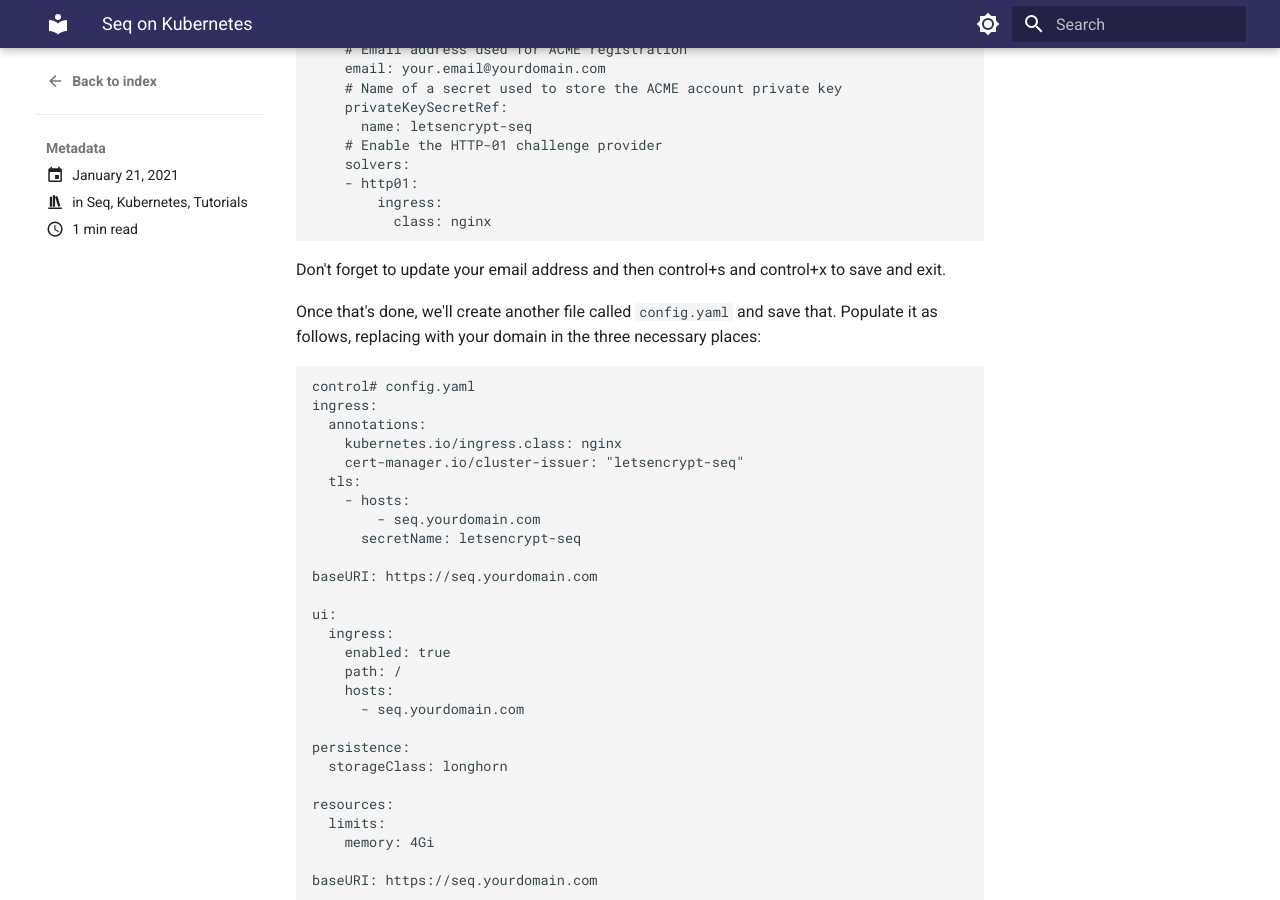
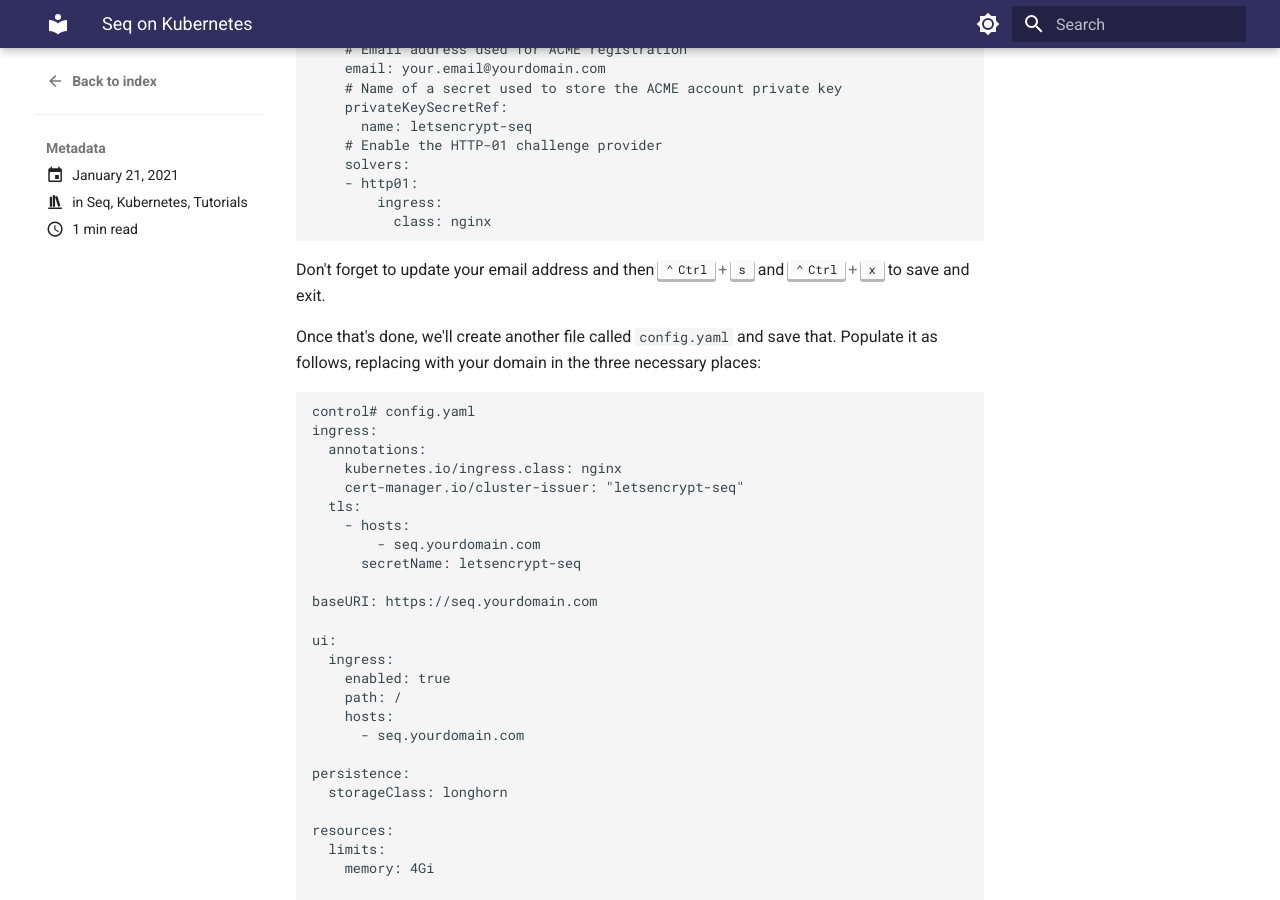
Before and after one commit to jabbermouth/blog, an MkDocs documentation site: the page built from docs/blog/posts/2021-01-21-Seq-on-Kubernetes.md, in a window 1280 px wide and 900 px high, scrolled down 639 px. Built offline with MkDocs 1.6.1 and Material for MkDocs 9.7.7, drawn with Linux system fonts in a browser that asks for light colours.

````diff
--- a/docs/blog/posts/2021-01-21-Seq-on-Kubernetes.md
+++ b/docs/blog/posts/2021-01-21-Seq-on-Kubernetes.md
@@ -43,7 +43,7 @@ spec:
           class: nginx
 ```
 
-Don't forget to update your email address and then control+s and control+x to save and exit.
+Don't forget to update your email address and then ++ctrl+"s"++ and ++ctrl+"x"++ to save and exit.
 
 Once that's done, we'll create another file called `config.yaml` and save that. Populate it as follows, replacing with your domain in the three necessary places:
 
--- a/mkdocs.yml
+++ b/mkdocs.yml
@@ -46,6 +46,7 @@ markdown_extensions:
   - pymdownx.emoji:
       emoji_index: !!python/name:material.extensions.emoji.twemoji
       emoji_generator: !!python/name:material.extensions.emoji.to_svg
+  - pymdownx.keys
 
 extra:
   analytics:
````
Also changed, not shown: docs/blog/posts/2021-01-21-Adding-Serilog-to-an-application-and-pointing-it-at-Seq.md (+1 -1 lines), docs/blog/posts/2021-01-27-Using-NGINX-Ingress-Controller-with-MetalLB.md (+1 -1 lines), docs/blog/posts/2022-01-26-Running-H2R-Graphics-V2-output-on-a-Raspberry-Pi.md (+1 -1 lines), 1 other file.
